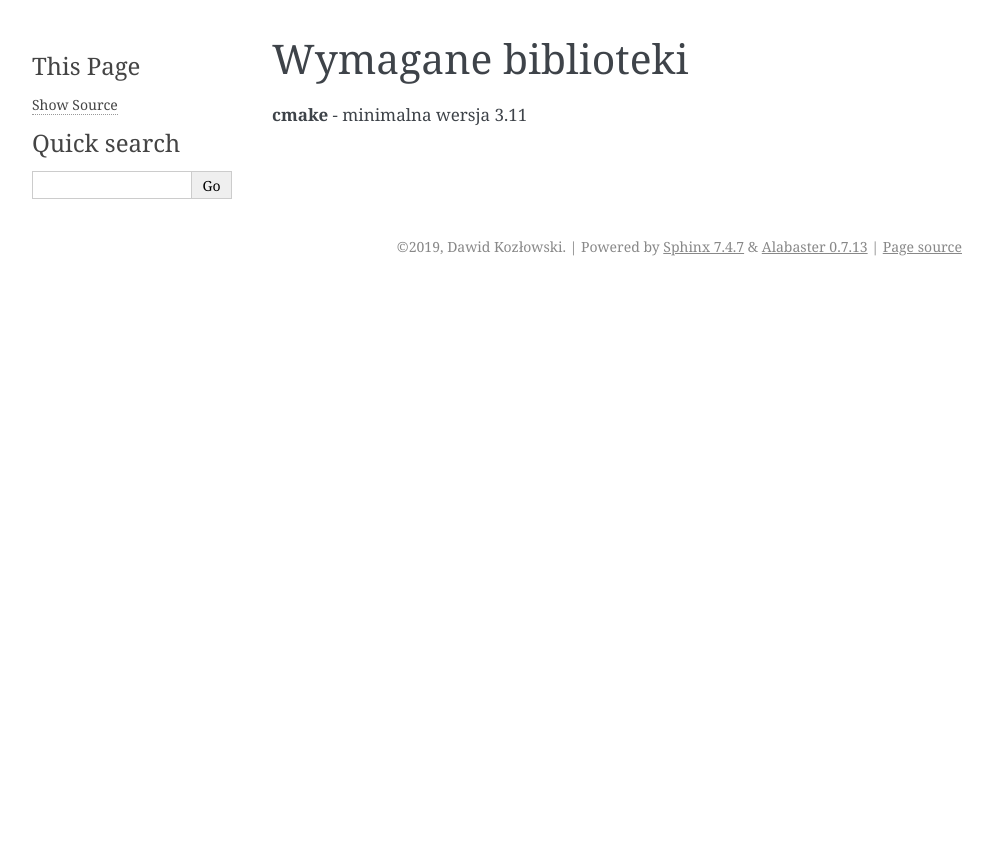
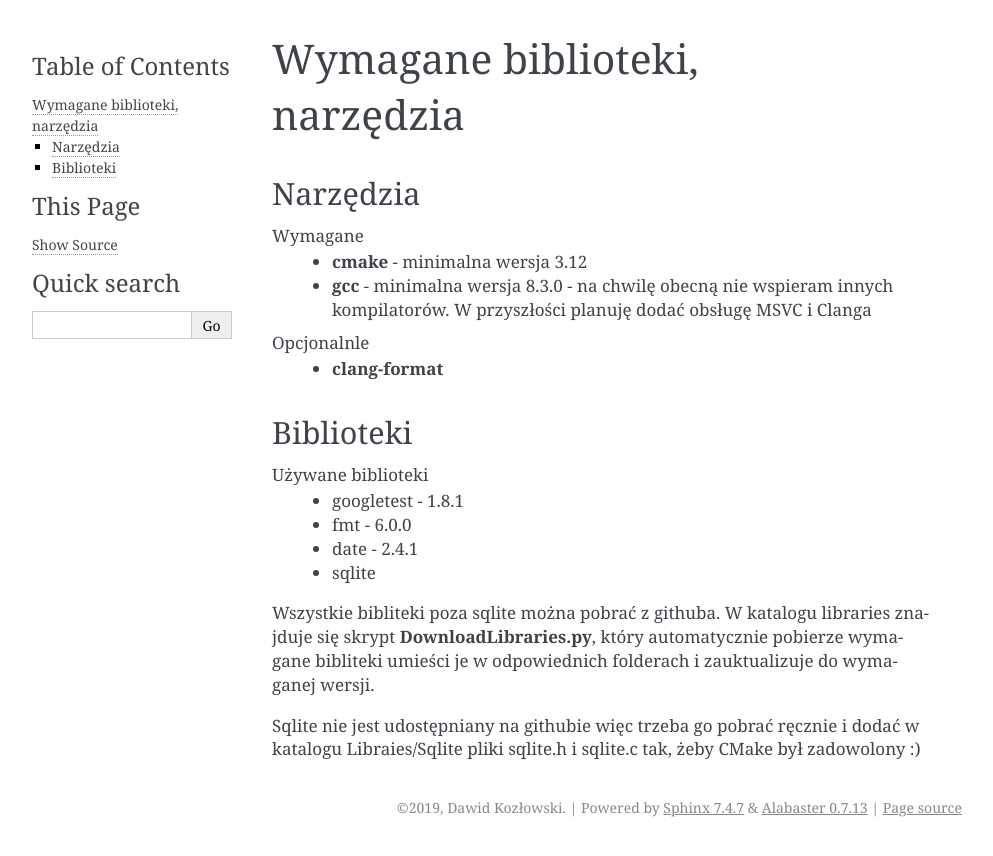
Before and after one commit to minescias/HabitTacker, a Sphinx documentation site: the page built from Docs/source/Programming/Requirements.rst, in a window 1280 px wide. Shown: the top 856 px of the page, without its empty margins (148-1141 px from the left). Built offline with Sphinx 7.4.7, drawn with Linux system fonts in a browser that asks for light colours.

Commit message:
Tools: Script to download libraries from github

```diff
--- a/CMakeLists.txt
+++ b/CMakeLists.txt
@@ -16,8 +16,10 @@ link_directories(${CMAKE_SOURCE_DIR}/bin)
 
 include_directories(${CMAKE_SOURCE_DIR})
 include_directories(${CMAKE_SOURCE_DIR}/Src)
-include_directories(${CMAKE_SOURCE_DIR}/Libraries/date/include)
+include_directories(${CMAKE_SOURCE_DIR}/Libraries/date-2.4.1/include)
 include_directories(${CMAKE_SOURCE_DIR}/Libraries/fmt-6.0.0/include)
+
+enable_testing()
 
 # external libraries settings
 # https://github.com/HowardHinnant/date/issues/474
--- a/Docs/source/Programming/Requirements.rst
+++ b/Docs/source/Programming/Requirements.rst
@@ -1,4 +1,32 @@
-Wymagane biblioteki
+Wymagane biblioteki, narzędzia
 ================================================================================
 
-**cmake** - minimalna wersja 3.11
+Narzędzia
+********************************************************************************
+
+Wymagane
+ *  **cmake** - minimalna wersja 3.12
+ *  **gcc** - minimalna wersja 8.3.0 - na chwilę obecną nie wspieram innych
+    kompilatorów. W przyszłości planuję dodać obsługę MSVC i Clanga
+
+Opcjonalnle
+ *  **clang-format**
+
+
+Biblioteki
+********************************************************************************
+
+Używane biblioteki
+ *  googletest - 1.8.1
+ *  fmt - 6.0.0
+ *  date - 2.4.1
+ *  sqlite
+
+Wszystkie bibliteki poza sqlite można pobrać z githuba. W katalogu libraries
+znajduje się skrypt **DownloadLibraries.py**, który automatycznie pobierze
+wymagane bibliteki umieści je w odpowiednich folderach i zauktualizuje do
+wymaganej wersji.
+
+Sqlite nie jest udostępniany na githubie więc trzeba go pobrać ręcznie i dodać
+w katalogu Libraies/Sqlite pliki sqlite.h i sqlite.c tak, żeby CMake był
+zadowolony :)
```
Also changed, not shown: 3 other files.
